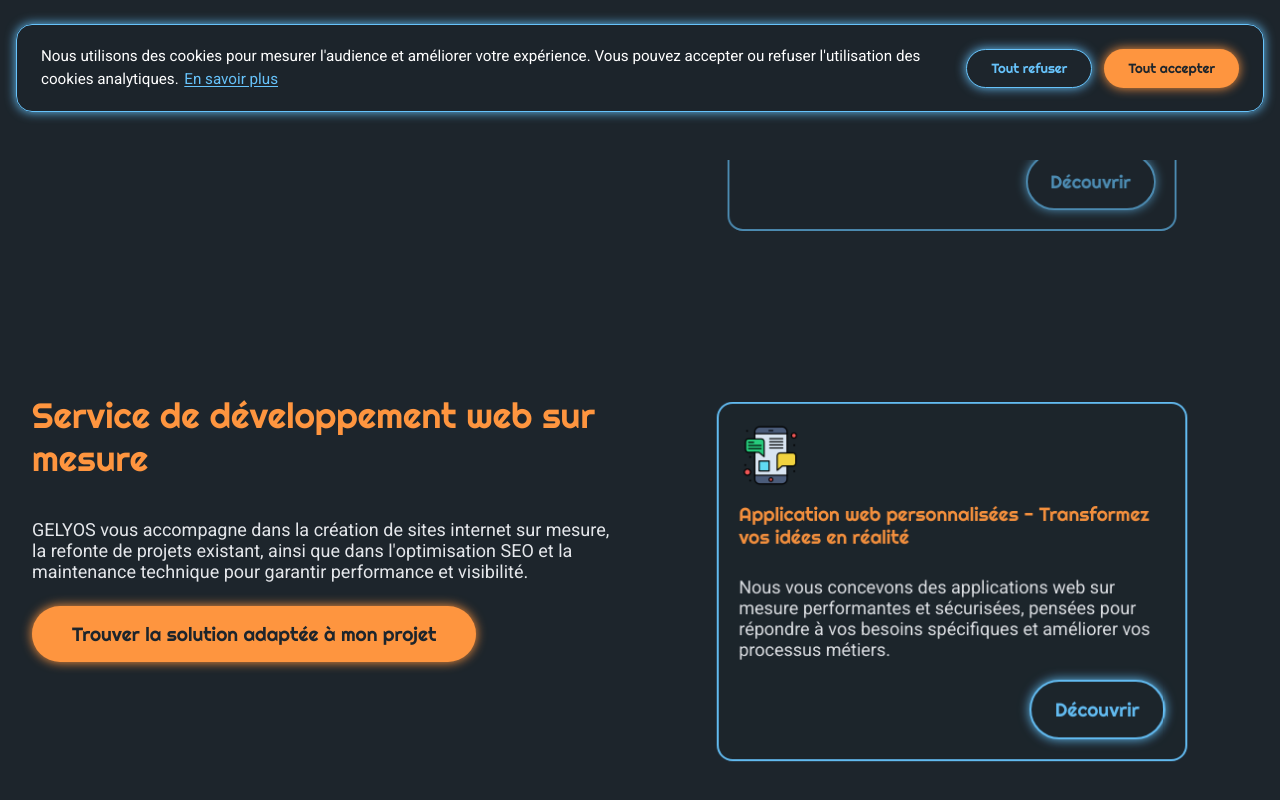
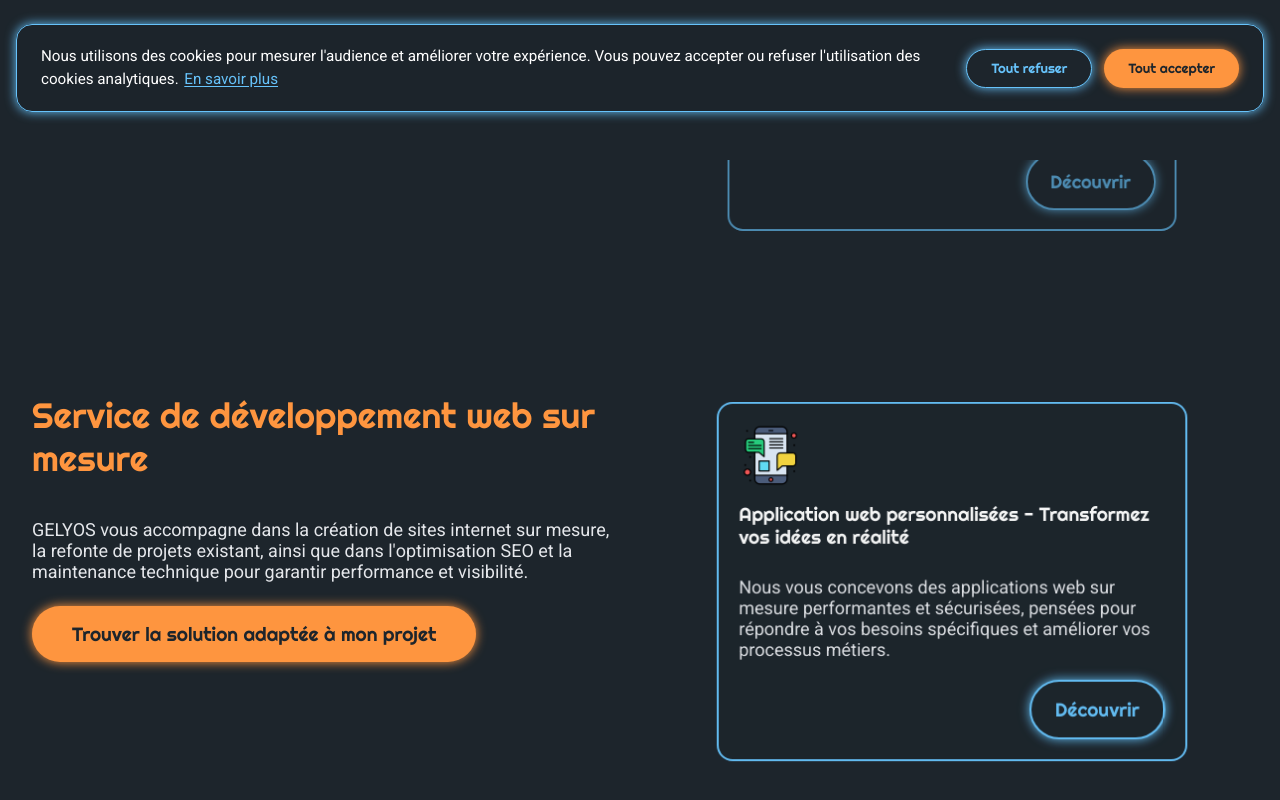
Before and after one commit to Guillaume811/site-gelyos, a Next.js app: page / in a window 1280 px wide. Shown: the part 672-1472 px from the top of the page. Built offline with nearby package versions, Linux system fonts and the light colour scheme; no server answers.

Commit message:
Style : réduction de la taille des h2 et changement de couleur des h3

```diff
--- a/src/components/Heading/Heading.module.scss
+++ b/src/components/Heading/Heading.module.scss
@@ -2,7 +2,7 @@
 .h1, .h2, .h3, .h4, .h5, .h6 {
   font-family: $font-title;
   line-height: 1.2;
-  color: $color-secondary;
+  color: $color-text;
   margin: 0 0 1rem;
 }
 
@@ -10,6 +10,7 @@
 .h1 {
   font-size: clamp(2.5rem, 1.8rem + 2vw, 3.5rem);
   font-weight: 800;
+  color: $color-secondary;
 
   @media (max-width: 768px) {
     font-size: clamp(1.9rem, 1.45rem + 2.5vw, 2.6rem);
@@ -19,6 +20,7 @@
 .h2 {
   font-size: clamp(1.8rem, 1.4rem + 1vw, 2.5rem);
   font-weight: 700;
+  color: $color-secondary;
 
   @media (max-width: 768px) {
     text-align: center;
@@ -28,6 +30,7 @@
 .h3 {
   font-size: 1.2rem;
   font-weight: 600;
+  color: $color-text;
 }
 
 .h4 {
```
